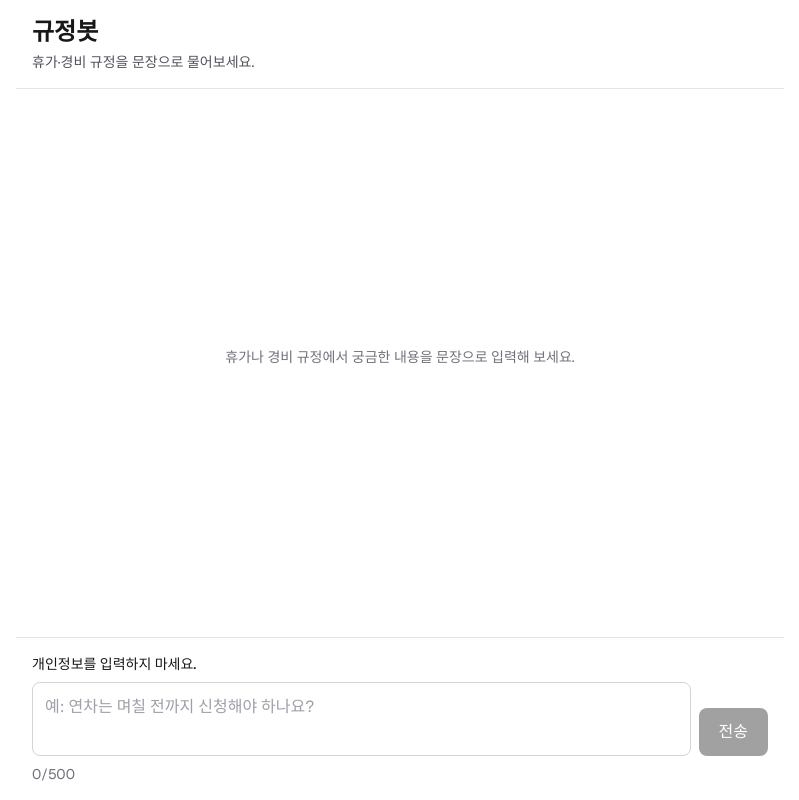
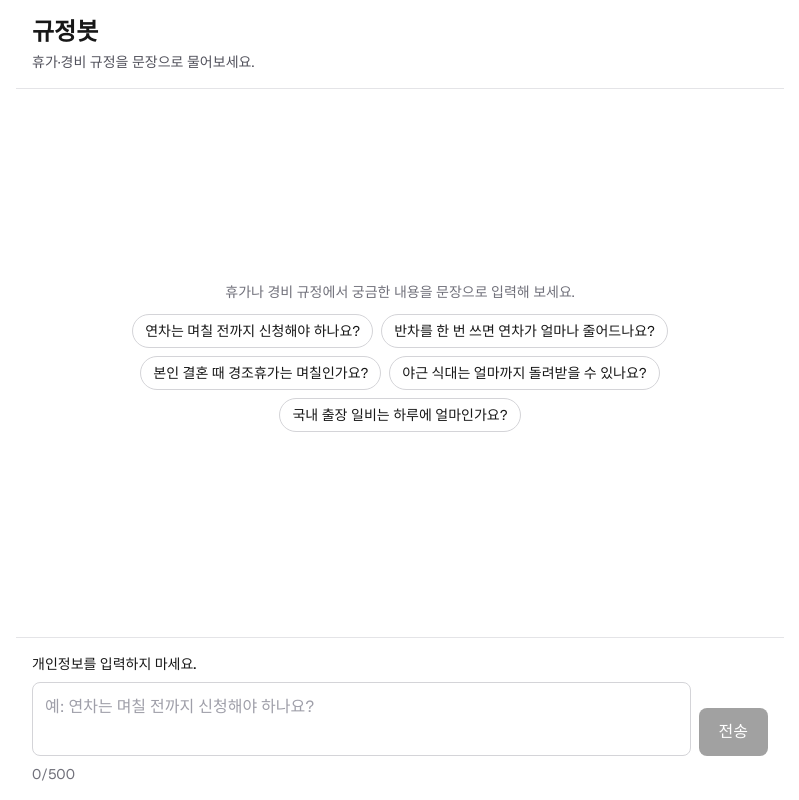
Before and after one commit to yyyygmin/regulation-bot, a Next.js app: page / in a window 1280 px wide. Shown: the whole page, without its empty margins (240-1039 px from the left). Built offline with nearby package versions, Linux system fonts and the light colour scheme.

Commit message:
첫 화면에서 바로 물어볼 수 있도록 자주 묻는 질문 버튼을 추가하고 작업 19를 건너뛴 사실을 PLAN에 기록
Co-Authored-By: Claude Opus 5.5 <noreply@anthropic.com>

```diff
--- a/components/Chat.tsx
+++ b/components/Chat.tsx
@@ -18,6 +18,7 @@ import {
   PERSONAL_INFO_BLOCKED_MESSAGE,
   PERSONAL_INFO_NOTICE,
   RESPONSE_TIMEOUT_MS,
+  SUGGESTED_QUESTIONS,
   TOO_LONG_MESSAGE,
 } from "@/lib/constants";
 import { validateQuestion } from "@/lib/validate-input";
@@ -37,16 +38,20 @@ export default function Chat() {
 
   const isTooLong = question.length > MAX_QUESTION_LENGTH;
 
-  // 새 메시지가 생기면 대화의 맨 아래가 보이게 한다.
+  // 새 메시지가 생기면 대화의 맨 아래가 보이게 한다. 첫 화면에서는 위쪽을 그대로 둔다.
+  const hasConversation = messages.length > 0 || isSending;
   useEffect(() => {
-    conversationEnd.current?.scrollIntoView();
-  }, [messages, isSending]);
+    if (hasConversation) {
+      conversationEnd.current?.scrollIntoView();
+    }
+  }, [messages, hasConversation]);
 
-  async function submit() {
+  // 입력창과 질문 버튼이 같은 경로로 보내, 버튼 질문에도 같은 규칙을 적용한다.
+  async function sendQuestion(text: string) {
     if (isSending) {
       return;
     }
-    const error = validateQuestion(question);
+    const error = validateQuestion(text);
     if (error) {
       setNotice(INPUT_ERROR_MESSAGES[error] ?? "");
       return;
@@ -57,15 +62,16 @@ export default function Chat() {
       .slice(-MAX_HISTORY_MESSAGES)
       .map(({ role, text, type }) => ({ role, content: text, type }));
 
+    setQuestion(text);
     setNotice("");
     setIsSending(true);
-    setMessages((previous) => [...previous, { role: "user", text: question }]);
+    setMessages((previous) => [...previous, { role: "user", text }]);
     let failureMessage = ERROR_MESSAGE;
     try {
       const response = await fetch("/api/chat", {
         method: "POST",
         headers: { "Content-Type": "application/json" },
-        body: JSON.stringify({ question, history }),
+        body: JSON.stringify({ question: text, history }),
         signal: AbortSignal.timeout(RESPONSE_TIMEOUT_MS),
       });
       if (!response.ok) {
@@ -100,7 +106,7 @@ export default function Chat() {
 
   function handleSubmit(event: FormEvent) {
     event.preventDefault();
-    submit();
+    sendQuestion(question);
   }
 
   // Enter는 전송, Shift+Enter는 줄바꿈. 한글 조합 중의 Enter는 전송하지 않는다.
@@ -111,7 +117,7 @@ export default function Chat() {
       !event.nativeEvent.isComposing
     ) {
       event.preventDefault();
-      submit();
+      sendQuestion(question);
     }
   }
 
@@ -122,10 +128,24 @@ export default function Chat() {
         aria-live="polite"
         className="flex min-h-0 flex-1 flex-col gap-3 overflow-y-auto p-4"
       >
-        {messages.length === 0 && !isSending && (
-          <p className="m-auto text-center text-sm text-zinc-500 dark:text-zinc-400">
-            휴가나 경비 규정에서 궁금한 내용을 문장으로 입력해 보세요.
-          </p>
+        {!hasConversation && (
+          <div className="m-auto flex flex-col items-center gap-3">
+            <p className="text-center text-sm text-zinc-500 dark:text-zinc-400">
+              휴가나 경비 규정에서 궁금한 내용을 문장으로 입력해 보세요.
+            </p>
+            <div className="flex flex-wrap justify-center gap-2">
+              {SUGGESTED_QUESTIONS.map((suggestion) => (
+                <button
+                  key={suggestion}
+                  type="button"
+                  onClick={() => sendQuestion(suggestion)}
+                  className="rounded-full border border-zinc-300 px-3 py-1.5 text-sm transition-colors hover:bg-zinc-100 dark:border-zinc-700 dark:hover:bg-zinc-900"
+                >
+                  {suggestion}
+                </button>
+              ))}
+            </div>
+          </div>
         )}
         {messages.map((message, index) => (
           <ChatMessage key={index} message={message} />
--- a/lib/constants.ts
+++ b/lib/constants.ts
@@ -23,6 +23,15 @@ export const PERSONAL_INFO_BLOCKED_MESSAGE =
 // 가짜 답변임을 알리는 표시. PRD에 문구가 없어 새로 정한 제안 문구다.
 export const MOCK_ANSWER_LABEL = "테스트용 가짜 답변입니다.";
 
+// 첫 화면의 자주 묻는 질문 버튼. 규정 문서에 답이 있는 질문으로 골랐다.
+export const SUGGESTED_QUESTIONS = [
+  "연차는 며칠 전까지 신청해야 하나요?",
+  "반차를 한 번 쓰면 연차가 얼마나 줄어드나요?",
+  "본인 결혼 때 경조휴가는 며칠인가요?",
+  "야근 식대는 얼마까지 돌려받을 수 있나요?",
+  "국내 출장 일비는 하루에 얼마인가요?",
+];
+
 // 질문 최대 글자 수
 export const MAX_QUESTION_LENGTH = 500;
 
```
Also changed, not shown: 1 other file (tests, documents, lock files or other folders).
